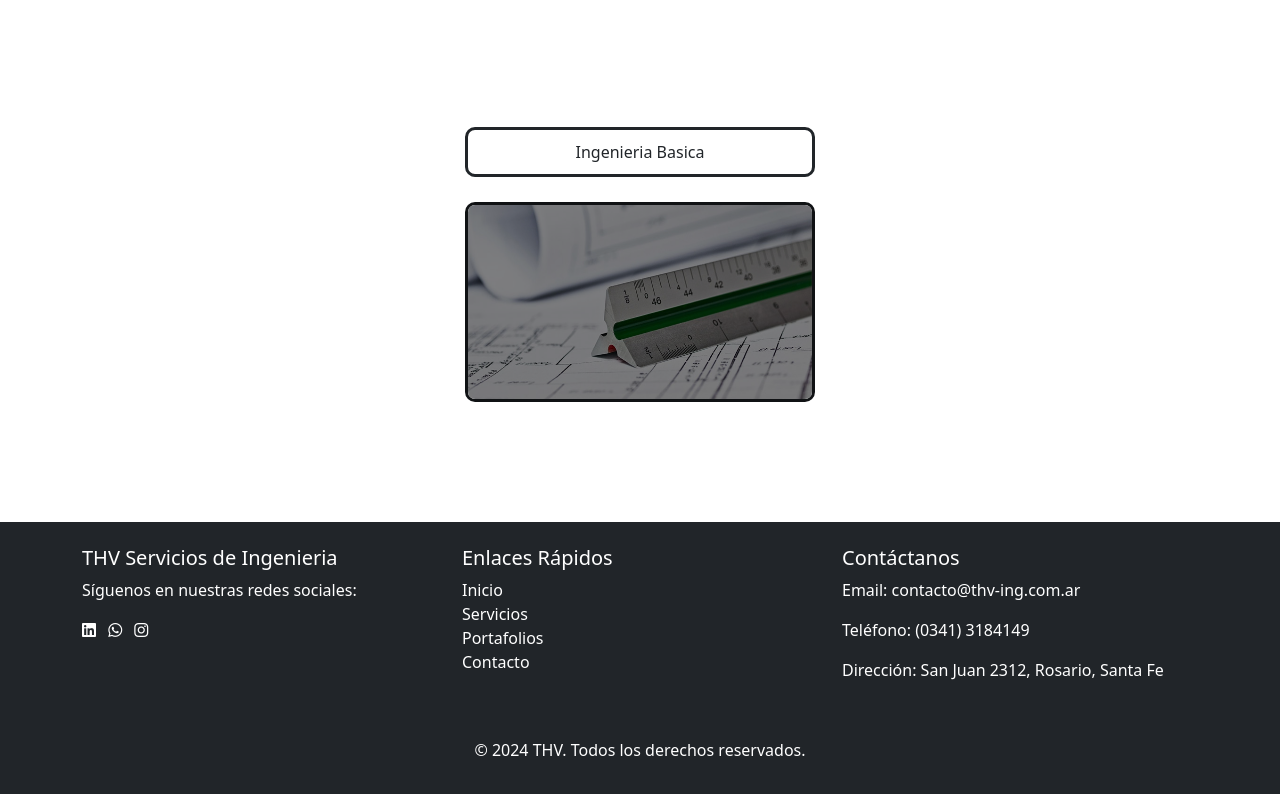
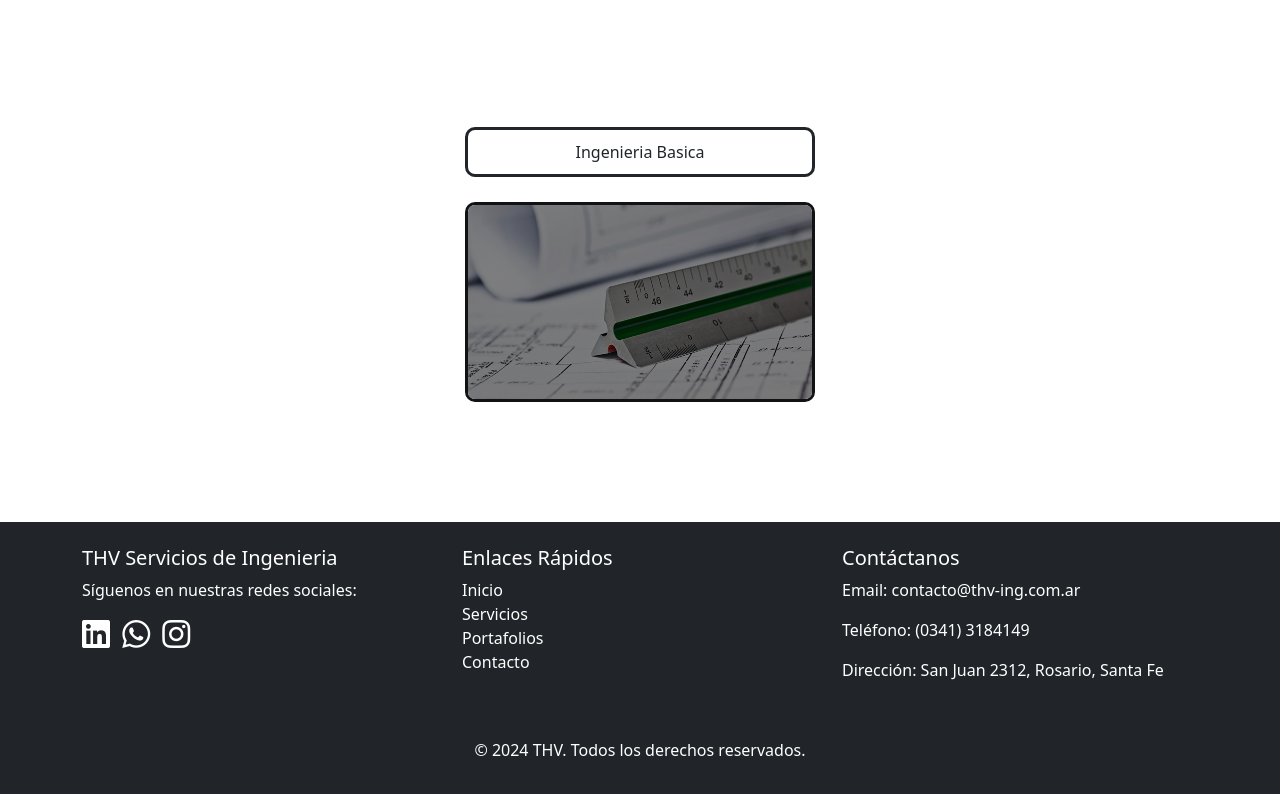
Before and after one commit to EliasGallay/PreEntrega2Gallay, a plain HTML site: page index.html in a window 1280 px wide. Shown: the part 1095-1889 px from the top of the page. Drawn offline with nearby package versions, Linux system fonts and the light colour scheme.

Commit message:
cambio de tamano de redes footer

```diff
--- a/index.html
+++ b/index.html
@@ -152,13 +152,13 @@
           <h5>THV Servicios de Ingenieria</h5>
           <p>Síguenos en nuestras redes sociales:</p>
           <a href="https://www.linkedin.com/company/thv-ingenier-a/" target="_blank"  class="text-white me-2">
-            <i class="fab fa-linkedin"></i>
+            <i class="fab fa-linkedin fa-2x"></i>
           </a>
           <a href="https://chat.whatsapp.com/C3iVcnTbSIv5IdJHhYFGbN"  target="_blank" class="text-white me-2">
-            <i class="fab fa-whatsapp"></i>
+            <i class="fab fa-whatsapp fa-2x"></i>
           </a>
           <a href="https://www.instagram.com/thv.ingenieria?igsh=MXBoM3pmaDNnZ2J0Yw==" target="_blank"  class="text-white me-2">
-            <i class="fab fa-instagram"></i>
+            <i class="fab fa-instagram fa-2x"></i>
           </a>
         </div>
 
```
Also changed, not shown: pages/acerca-nuestro.html (+3 -3 lines), pages/portafolios.html (+3 -3 lines), pages/servicios.html (+3 -3 lines).
